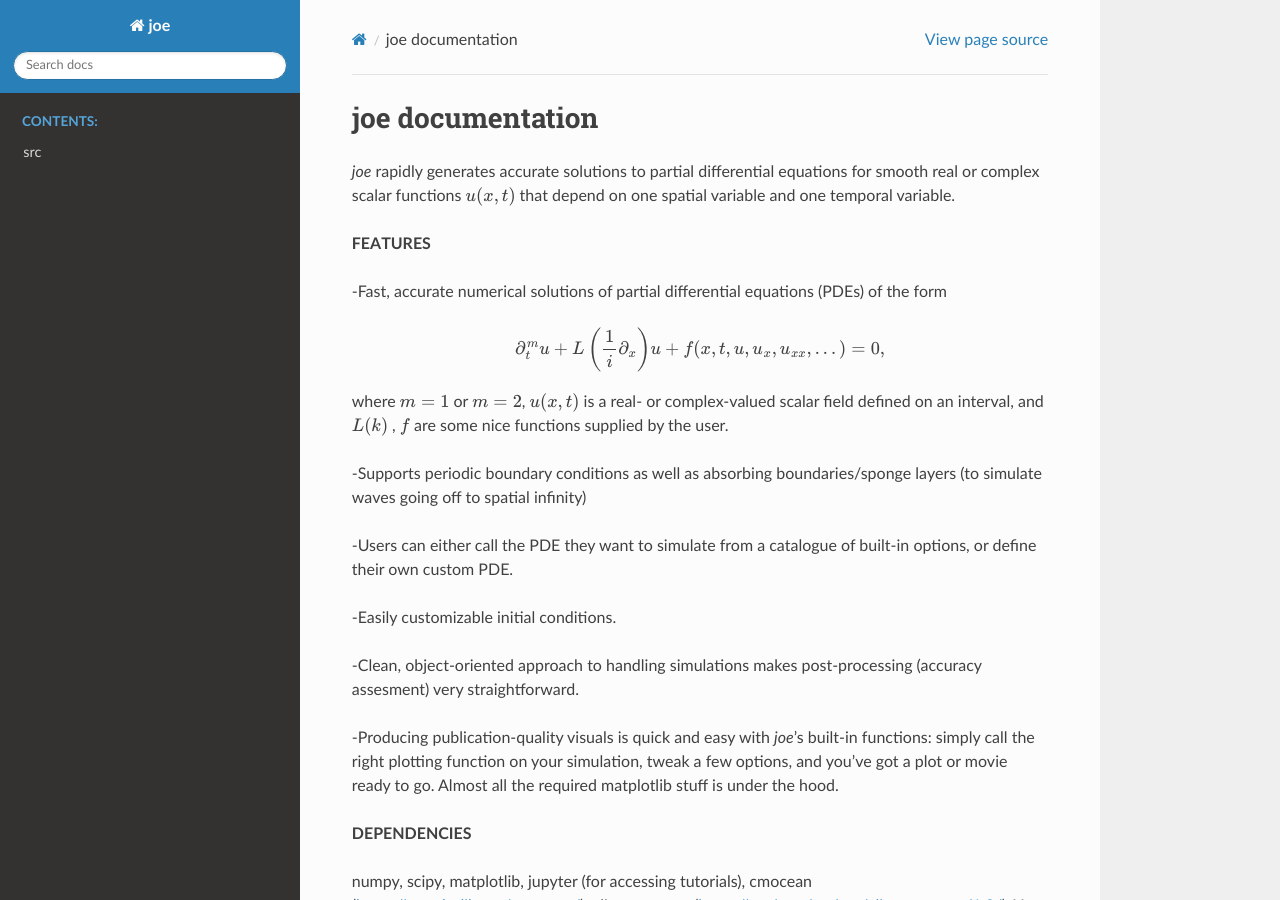
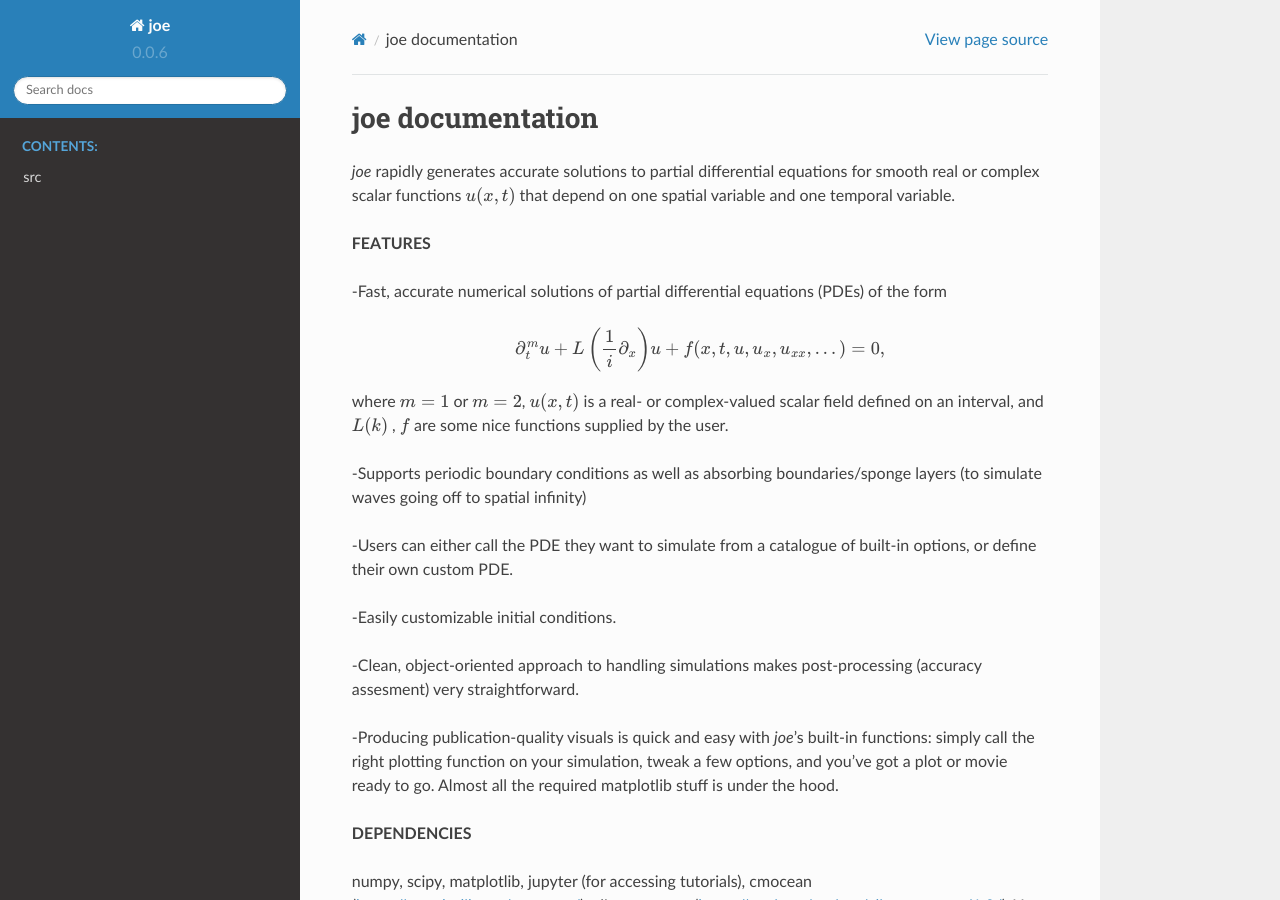
Before and after one commit to ageorgemorgan/joe, a Sphinx documentation site: the page built from docs/index.rst, in a window 1280 px wide and 900 px high. Built offline with Sphinx 7.4.7 and the Read the Docs theme 2.0.0, drawn with Linux system fonts in a browser that asks for light colours.

```diff
--- a/docs/conf.py
+++ b/docs/conf.py
@@ -8,14 +8,14 @@
 
 import os
 import sys
-#import importlib.metadata
+import importlib.metadata
 
 sys.path.insert(0, os.path.abspath(".."))
 
 project = 'joe'
 copyright = '2024, Adam George Morgan'
 author = 'Adam George Morgan'
-#version = release = importlib.metadata.version("joe_lab")
+version = release = importlib.metadata.version("joe_lab")
 
 # -- General configuration ---------------------------------------------------
 # https://www.sphinx-doc.org/en/master/usage/configuration.html#general-configuration
```
